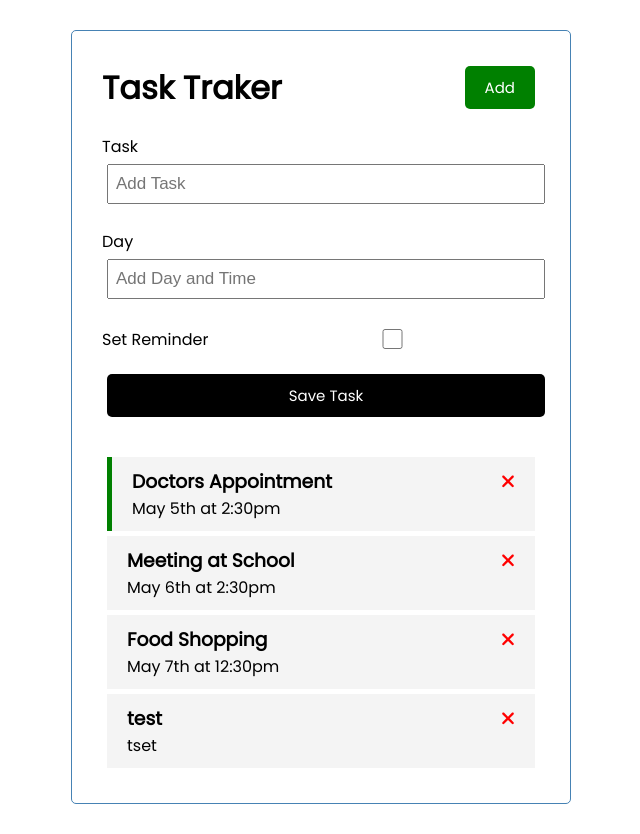
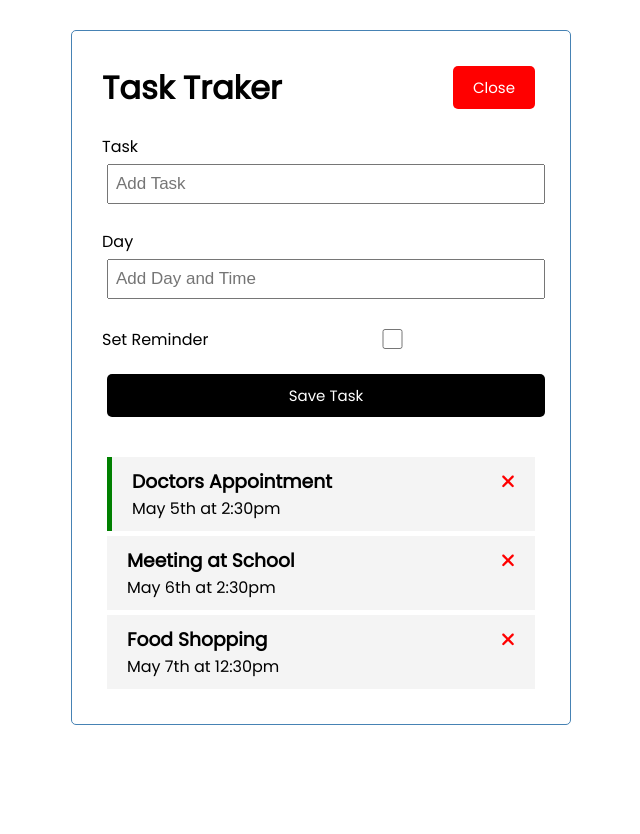
Before and after one commit to mmchokor/TaskTracker-AngularCrashCourse, an Angular app: page / in a window 1280 px wide. Both pictures are taken after a click on the button "Add". Shown: the whole page, without its empty margins (319-959 px from the left). After the commit the page ends 800 px from the top, so only its background shows below. Built offline with nearby package versions, Linux system fonts and the light colour scheme; data requests are answered from the project's data file.

Commit message:
Toggle Button and UI

```diff
--- a/db.json
+++ b/db.json
@@ -17,12 +17,6 @@
       "text": "Food Shopping",
       "day": "May 7th at 12:30pm",
       "reminder": false
-    },
-    {
-      "text": "test",
-      "day": "tset",
-      "reminder": false,
-      "id": 4
     }
   ]
 }
--- a/src/app/components/add-task/add-task.component.html
+++ b/src/app/components/add-task/add-task.component.html
@@ -1,4 +1,4 @@
-<form class="add-form" (ngSubmit)="onSubmit()">
+<form *ngIf="showAddTask" class="add-form" (ngSubmit)="onSubmit()">
     <div class="form-control">
         <label for="text">Task</label>
         <input type="text" name="text" [(ngModel)]="text" id="text" placeholder="Add Task">
--- a/src/app/components/add-task/add-task.component.ts
+++ b/src/app/components/add-task/add-task.component.ts
@@ -1,5 +1,7 @@
 import { Component, EventEmitter, Output } from '@angular/core';
+import { Subscription } from 'rxjs';
 import { Task } from 'src/app/Task';
+import { UiService } from 'src/app/services/ui.service';
 
 @Component({
   selector: 'app-add-task',
@@ -9,9 +11,18 @@
 export class AddTaskComponent {
   @Output() onAddTask: EventEmitter<Task> = new EventEmitter();
 
+  subscription!: Subscription;
+  showAddTask!: boolean;
+
   text!: string;
   day!: string;
   reminder: boolean = false;
+
+  constructor(private uiService: UiService) {
+    this.subscription = this.uiService
+      .onToggle()
+      .subscribe((value) => (this.showAddTask = value));
+  }
 
   onSubmit() {
     if (!this.text) {
--- a/src/app/components/header/header.component.html
+++ b/src/app/components/header/header.component.html
@@ -1,4 +1,8 @@
 <header>
-    <h1>{{ title }}</h1>
-    <app-button color="green" text="Add" (btnClick)="toggleAddTask()"></app-button>
+  <h1>{{ title }}</h1>
+  <app-button
+    color="{{showAddTask ? 'red' : 'green'}}"
+    text="{{showAddTask ? 'Close' : 'Add'}}"
+    (btnClick)="toggleAddTask()"
+  ></app-button>
 </header>
--- a/src/app/components/header/header.component.ts
+++ b/src/app/components/header/header.component.ts
@@ -1,14 +1,24 @@
 import { Component } from '@angular/core';
+import { Subscription } from 'rxjs';
+import { UiService } from 'src/app/services/ui.service';
 
 @Component({
   selector: 'app-header',
   templateUrl: './header.component.html',
-  styleUrls: ['./header.component.css']
+  styleUrls: ['./header.component.css'],
 })
 export class HeaderComponent {
   title = 'Task Traker';
+  showAddTask!: boolean;
+  subscription!: Subscription;
+
+  constructor(private uiService: UiService) {
+    this.subscription = this.uiService
+      .onToggle()
+      .subscribe((value) => (this.showAddTask = value));
+  }
 
   toggleAddTask() {
-    console.log('toggle');
+    this.uiService.toggleAddTask();
   }
 }
--- /dev/null
+++ b/src/app/services/ui.service.ts
@@ -0,0 +1,21 @@
+import { Injectable } from '@angular/core';
+import { Observable, Subject } from 'rxjs';
+
+@Injectable({
+  providedIn: 'root',
+})
+export class UiService {
+  private showAddTask: boolean = false;
+  private subject = new Subject<any>();
+
+  constructor() {}
+
+  toggleAddTask(): void {
+    this.showAddTask = !this.showAddTask;
+    this.subject.next(this.showAddTask);
+  }
+
+  onToggle(): Observable<any> {
+    return this.subject.asObservable();
+  }
+}
```
Also changed, not shown: 1 other file (tests, documents, lock files or other folders).
